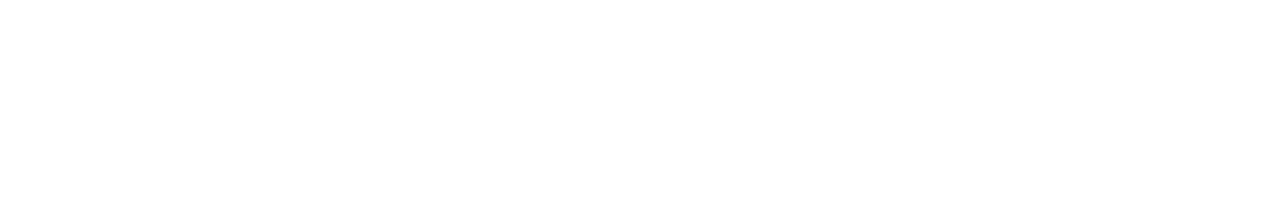
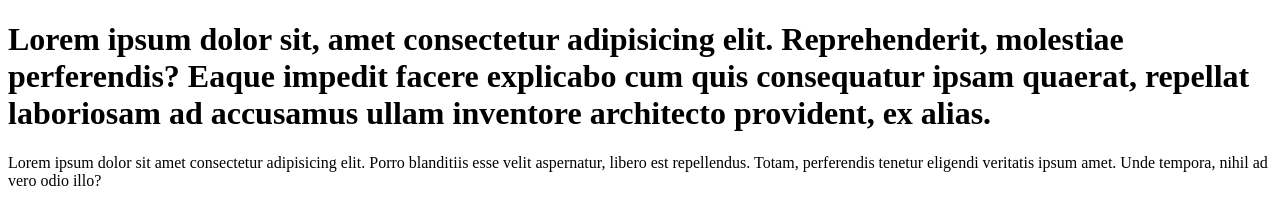
Before and after one commit to faizankhan16/my_web, a plain HTML site: page index.html in a window 1280 px wide. Drawn offline with Linux system fonts and the light colour scheme.

Commit message:
new lines

```diff
--- a/index.html
+++ b/index.html
@@ -7,6 +7,7 @@
     <title>Document</title>
 </head>
 <body>
-
+    <h1>Lorem ipsum dolor sit, amet consectetur adipisicing elit. Reprehenderit, molestiae perferendis? Eaque impedit facere explicabo cum quis consequatur ipsam quaerat, repellat laboriosam ad accusamus ullam inventore architecto provident, ex alias.</h1>
+    <p>Lorem ipsum dolor sit amet consectetur adipisicing elit. Porro blanditiis esse velit aspernatur, libero est repellendus. Totam, perferendis tenetur eligendi veritatis ipsum amet. Unde tempora, nihil ad vero odio illo?</p>
 </body>
 </html>
```
